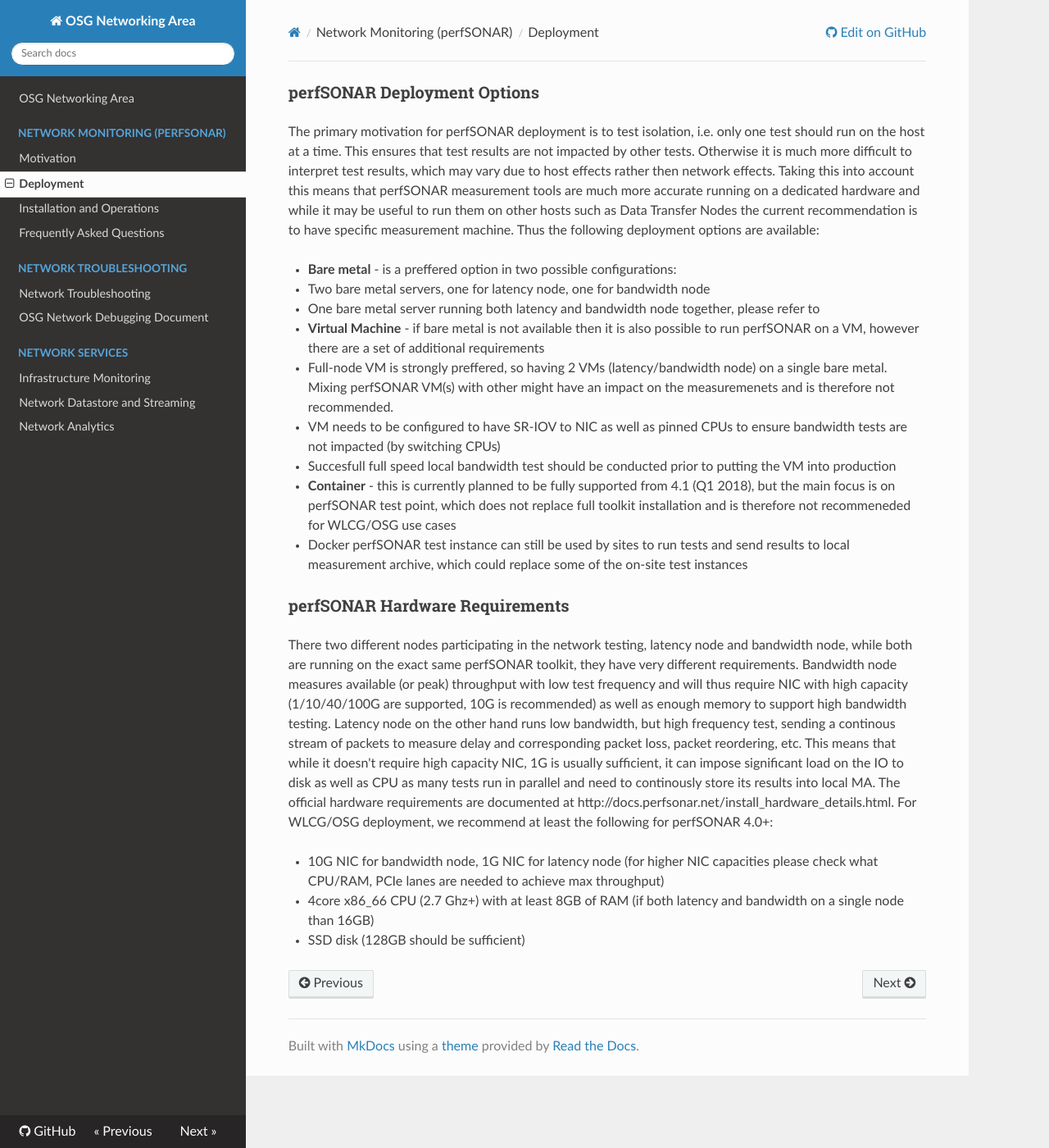
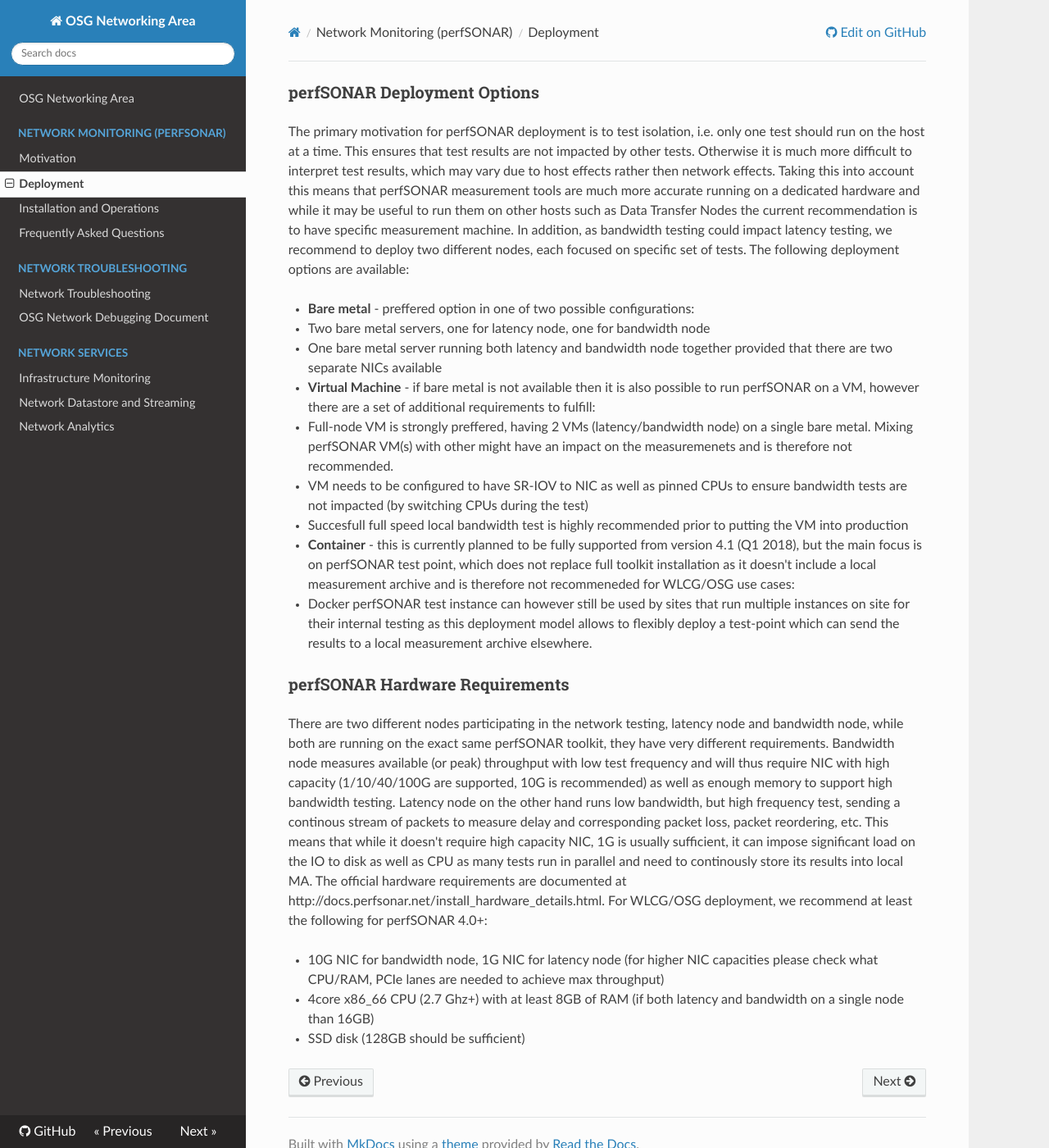
Before and after one commit to osg-htc/networking, an MkDocs documentation site: the page built from docs/perfsonar/deployment-models.md, in a window 1280 px wide and 1400 px high. Shown: the whole window at 82% size. Built offline with MkDocs 1.6.1, drawn with Linux system fonts in a browser that asks for light colours; nearby versions of some CDN libraries; old or Windows-style settings are respelled for this version of MkDocs.

Commit message:
Update deployment-models.md

```diff
--- a/docs/perfsonar/deployment-models.md
+++ b/docs/perfsonar/deployment-models.md
@@ -1,21 +1,20 @@
 ### perfSONAR Deployment Options
 
-The primary motivation for perfSONAR deployment is to test isolation, i.e. only one test should run on the host at a time. This ensures that test results are not impacted by other tests. Otherwise it is much more difficult to interpret test results, which may vary due to host effects rather then network effects. Taking this into account this means that perfSONAR measurement tools are much more accurate running on a dedicated hardware and while it may be useful to run them on other hosts such as Data Transfer Nodes the current recommendation is to have specific measurement machine. Thus the following deployment options are available:
+The primary motivation for perfSONAR deployment is to test isolation, i.e. only one test should run on the host at a time. This ensures that test results are not impacted by other tests. Otherwise it is much more difficult to interpret test results, which may vary due to host effects rather then network effects. Taking this into account this means that perfSONAR measurement tools are much more accurate running on a dedicated hardware and while it may be useful to run them on other hosts such as Data Transfer Nodes the current recommendation is to have specific measurement machine. In addition, as bandwidth testing could impact latency testing, we recommend to deploy two different nodes, each focused on specific set of tests. The following deployment options are available:
 
-- **Bare metal** - is a preffered option in two possible configurations:
+- **Bare metal** - preffered option in one of two possible configurations:
    - Two bare metal servers, one for latency node, one for bandwidth node
-   - One bare metal server running both latency and bandwidth node together, please refer to
-- **Virtual Machine** - if bare metal is not available then it is also possible to run perfSONAR on a VM, however there are a set of additional requirements
-   - Full-node VM is strongly preffered, so having 2 VMs (latency/bandwidth node) on a single bare metal. Mixing perfSONAR VM(s) with other might have an impact on the measuremenets and is therefore not recommended.
-   - VM needs to be configured to have SR-IOV to NIC as well as pinned CPUs to ensure bandwidth tests are not impacted (by switching CPUs)
-   - Succesfull full speed local bandwidth test should be conducted prior to putting the VM into production
-- **Container** - this is currently planned to be fully supported from 4.1 (Q1 2018), but the main focus is on perfSONAR test point, which does not replace full toolkit installation and is therefore not recommeneded for WLCG/OSG use cases
-   - Docker perfSONAR test instance can still be used by sites to run tests and send results to local measurement archive, which could replace some of the on-site test instances
-
+   - One bare metal server running both latency and bandwidth node together provided that there are two separate NICs available
+- **Virtual Machine** - if bare metal is not available then it is also possible to run perfSONAR on a VM, however there are a set of additional requirements to fulfill:
+   - Full-node VM is strongly preffered, having 2 VMs (latency/bandwidth node) on a single bare metal. Mixing perfSONAR VM(s) with other might have an impact on the measuremenets and is therefore not recommended.
+   - VM needs to be configured to have SR-IOV to NIC as well as pinned CPUs to ensure bandwidth tests are not impacted (by switching CPUs during the test)
+   - Succesfull full speed local bandwidth test is highly recommended prior to putting the VM into production
+- **Container** - this is currently planned to be fully supported from version 4.1 (Q1 2018), but the main focus is on perfSONAR test point, which does not replace full toolkit installation as it doesn't include a local measurement archive and is therefore not recommeneded for WLCG/OSG use cases:
+   - Docker perfSONAR test instance can however still be used by sites that run multiple instances on site for their internal testing as this deployment model allows to flexibly deploy a test-point which can send the results to a local measurement archive elsewhere.
 
 ### perfSONAR Hardware Requirements
 
-There two different nodes participating in the network testing, latency node and bandwidth node, while both are running on the exact same perfSONAR toolkit, they have very different requirements. Bandwidth node measures available (or peak) throughput with low test frequency and will thus require NIC with high capacity (1/10/40/100G are supported, 10G is recommended) as well as enough memory to support high bandwidth testing. Latency node on the other hand runs low bandwidth, but high frequency test, sending a continous stream of packets to measure delay and corresponding packet loss, packet reordering, etc. This means that while it doesn't require high capacity NIC, 1G is usually sufficient, it can impose significant load on the IO to disk as well as CPU as many tests run in parallel and need to continously store its results into local MA. The official hardware requirements are documented at http://docs.perfsonar.net/install_hardware_details.html. For WLCG/OSG deployment, we recommend at least the following for perfSONAR 4.0+:
+There are two different nodes participating in the network testing, latency node and bandwidth node, while both are running on the exact same perfSONAR toolkit, they have very different requirements. Bandwidth node measures available (or peak) throughput with low test frequency and will thus require NIC with high capacity (1/10/40/100G are supported, 10G is recommended) as well as enough memory to support high bandwidth testing. Latency node on the other hand runs low bandwidth, but high frequency test, sending a continous stream of packets to measure delay and corresponding packet loss, packet reordering, etc. This means that while it doesn't require high capacity NIC, 1G is usually sufficient, it can impose significant load on the IO to disk as well as CPU as many tests run in parallel and need to continously store its results into local MA. The official hardware requirements are documented at http://docs.perfsonar.net/install_hardware_details.html. For WLCG/OSG deployment, we recommend at least the following for perfSONAR 4.0+:
 
 - 10G NIC for bandwidth node, 1G NIC for latency node (for higher NIC capacities please check what CPU/RAM, PCIe lanes are needed to achieve max throughput)
 - 4core x86_66 CPU (2.7 Ghz+) with at least 8GB of RAM (if both latency and bandwidth on a single node than 16GB)
```
